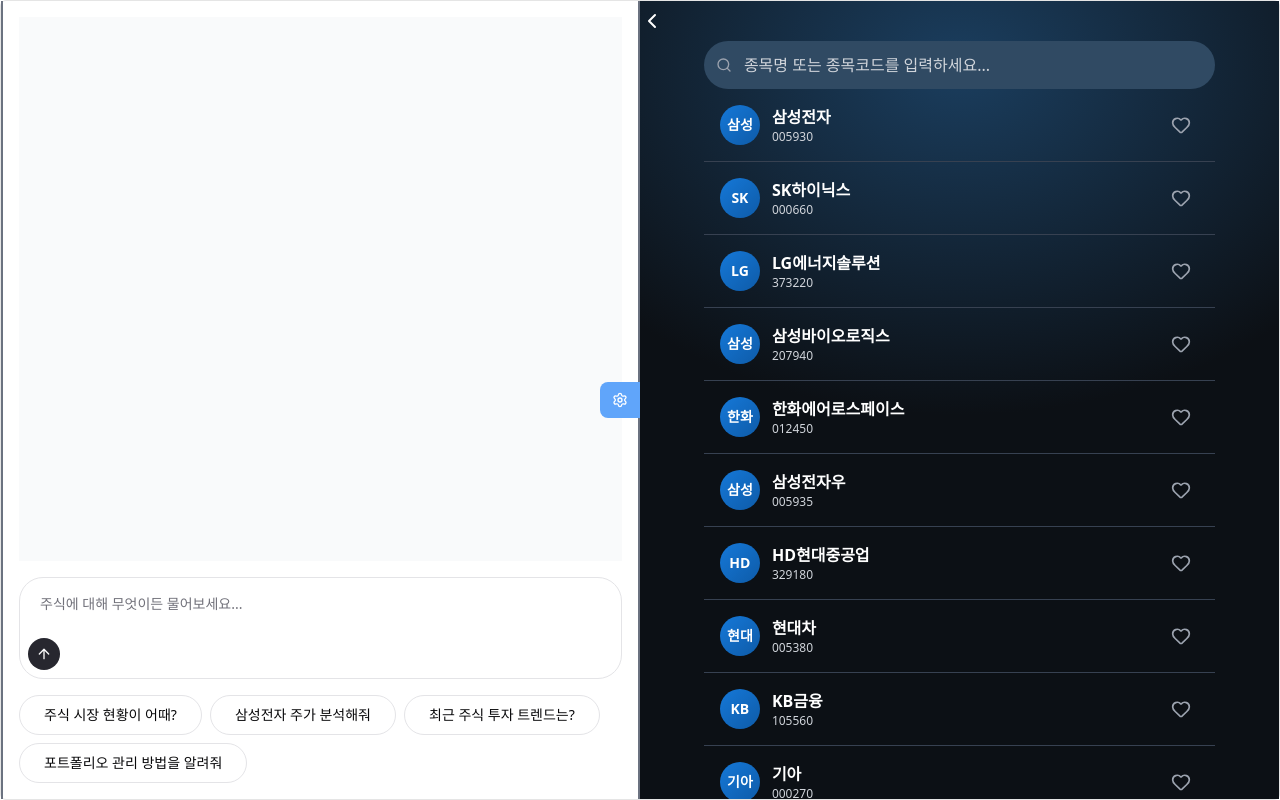
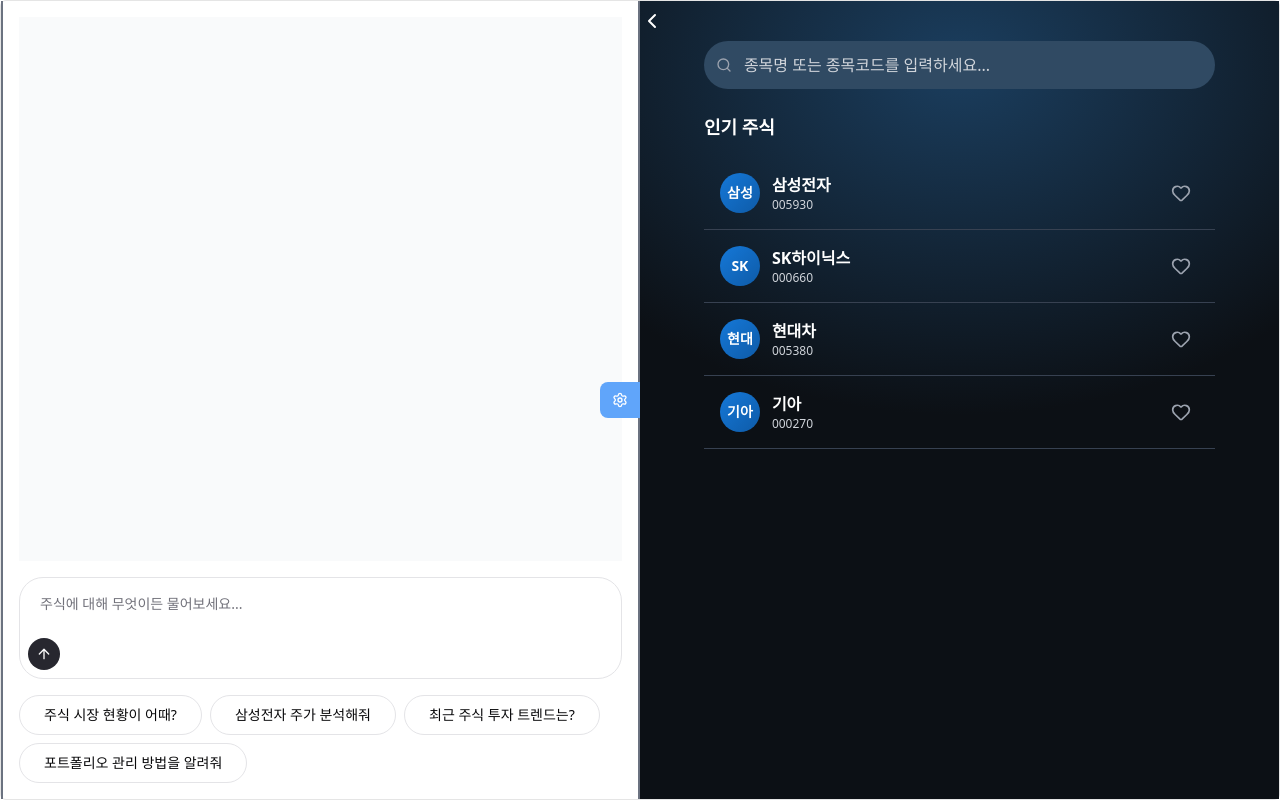
Before and after one commit to miachoidev/mango-stock-monorepo, a Next.js app in the folder client/: page /stock/stock-data in a window 1280 px wide. Built offline with nearby package versions, Linux system fonts and the light colour scheme.

Commit message:
Fix : 종목 검색창 디자인 수정

```diff
--- a/client/src/app/globals.css
+++ b/client/src/app/globals.css
@@ -94,22 +94,12 @@
   overflow: hidden;
   box-shadow: 0 0 10px 0 rgba(0, 0, 0, 0.1);
   cursor: pointer;
-  width: 250px;
+  width: 100%;
   height: 150px;
-  transition: all 0.3s ease;
-}
-
-.main-item-card:hover {
-  transform: scale(1.01);
-  box-shadow: 0 0 20px 0 rgba(0, 0, 0, 0.2);
-}
-
-.main-item-card:active {
-  transform: scale(0.98);
-}
-
-.main-item-card * {
-  pointer-events: none;
+  &:hover {
+    transform: scale(1.01);
+    box-shadow: 0 0 20px 0 rgba(0, 0, 0, 0.2);
+  }
 }
 
 .main-item-card-inner {
--- a/client/src/app/stock/page.tsx
+++ b/client/src/app/stock/page.tsx
@@ -22,21 +22,28 @@ const Main = () => {
   return (
     <div className="h-full flex flex-col relative">
       {/* 헤더 섹션 */}
-      <div className="flex justify-start py-6">
-        <h1 className="text-xl font-bold text-white mb-2">
+      <div className="flex justify-between pt-10 pb-6 px-6">
+        <div className="text-xl font-bold text-white">
           허들러 주식 투자 에이전트
-        </h1>
+        </div>
+        <Button
+          variant="ghost"
+          onClick={handleLogin}
+          className="text-gray-500 hover:bg-gray-800/10"
+        >
+          로그인
+        </Button>
       </div>
 
-      <div className="flex justify-around w-full">
+      <div className="flex justify-between w-full px-6 gap-4">
         <MainItem onClick={() => router.push("/stock/stock-data")} />
         <MainItem2 onClick={() => router.push("/stock/watchlist")} />
       </div>
-      <div className="w-full px-6 mt-10">
+      <div className="w-full px-6 mt-4">
         <MainItem3 />
       </div>
 
-      <div className="w-full px-6 mt-10">
+      <div className="w-full px-6 mt-4">
         <HoldingList />
       </div>
 
--- a/client/src/app/stock/stock-data/page.tsx
+++ b/client/src/app/stock/stock-data/page.tsx
@@ -6,6 +6,7 @@ import { Button } from "@/components/ui/button";
 import { Heart, HeartIcon, Search } from "lucide-react";
 import { WISHLIST_API } from "@/utils/api/wishlist.api";
 import { StockItem } from "@/types/stock";
+import { StockDataItem } from "@/components/stock/stock-data-item";
 
 const StockData = () => {
   const [searchTerm, setSearchTerm] = useState("");
@@ -20,10 +21,8 @@ const StockData = () => {
     setCurrentPage(1); // 검색 시 첫 페이지로 이동
 
     if (term.trim() === "") {
-      // 검색어가 없으면 전체 데이터
-      const { data, total } = STOCK_DATA_API.getStockData(1, itemsPerPage);
-      setFilteredData(data);
-      setTotalCount(total);
+      setFilteredData([]);
+      setTotalCount(0);
     } else {
       // 검색어가 있으면 필터링
       const allData = STOCK_DATA_API.getStockData(1, 10000).data; // 전체 데이터 가져오기
@@ -56,14 +55,6 @@ const StockData = () => {
     }
   };
 
-  // 컴포넌트 마운트 시 초기 데이터 로드
-  useEffect(() => {
-    const { data, total } = STOCK_DATA_API.getStockData(1, itemsPerPage);
-    setFilteredData(data);
-    setTotalCount(total);
-  }, []);
-
-  // 페이지네이션 계산
   const totalPages = Math.ceil(totalCount / itemsPerPage);
 
   const handleStockClick = (stock: StockItem) => {
@@ -73,8 +64,16 @@ const StockData = () => {
     }&name=${encodeURIComponent(stock.name)}`;
   };
 
+  const famousStock = [
+    { code: "005930", name: "삼성전자" },
+    { code: "000660", name: "SK하이닉스" },
+    { code: "005380", name: "현대차" },
+    { code: "000270", name: "기아" },
+  ];
+
   return (
     <div className="h-full w-full pt-10">
+      {/* 검색 바 */}
       <div className="flex gap-3 w-full">
         <div className="relative w-full">
           <Search className="absolute left-3 top-1/2 transform -translate-y-1/2 w-4 h-4 text-gray-400 pointer-events-none" />
@@ -86,6 +85,24 @@ const StockData = () => {
           />
         </div>
       </div>
+
+      {filteredData.length === 0 && searchTerm.trim() !== "" && (
+        <div className="flex items-center justify-center h-full">
+          <p className="text-gray-400">검색 결과가 없습니다.</p>
+        </div>
+      )}
+      {filteredData.length === 0 && searchTerm.trim() === "" && (
+        <div className="mt-6">
+          <h2 className="text-lg font-semibold text-white mb-4">인기 주식</h2>
+          {famousStock.map((stock) => (
+            <StockDataItem
+              key={stock.code}
+              stock={stock}
+              handleStockClick={handleStockClick}
+            />
+          ))}
+        </div>
+      )}
 
       {/* 주식 리스트 */}
       <>
@@ -162,67 +179,4 @@ const StockData = () => {
   );
 };
 
-const StockDataItem = ({
-  stock,
-  handleStockClick,
-}: {
-  stock: StockItem;
-  handleStockClick: (stock: StockItem) => void;
-}) => {
-  const [liked, setLiked] = useState(false);
-
-  useEffect(() => {
-    const wishlist = JSON.parse(localStorage.getItem("wishlist") || "[]");
-    const isFavorite = (code: string) => {
-      return wishlist.some((item: StockItem) => item.code === code) as boolean;
-    };
-    setLiked(isFavorite(stock.code));
-  }, [stock]);
-
-  const handleFavorite = (stock: StockItem) => {
-    if (liked) {
-      WISHLIST_API.removeWishlist({ code: stock.code, name: stock.name });
-    } else {
-      WISHLIST_API.addWishlist({ code: stock.code, name: stock.name });
-    }
-    setLiked(!liked);
-  };
-
-  return (
-    <div
-      className="flex items-center justify-between p-4 bg-none cursor-pointer group border-b border-gray-700 hover:bg-[#19212A]"
-      onClick={() => handleStockClick(stock)}
-    >
-      <div className="flex items-center gap-3">
-        <div className="w-10 h-10 bg-gradient-to-br from-[#1578D8] to-[#0e5ba8] rounded-full flex items-center justify-center text-white font-bold text-sm">
-          {stock.name.slice(0, 2)}
-        </div>
-        <div>
-          <div className="font-semibold text-white transition-colors">
-            {stock.name}
-          </div>
-          <div className="text-xs text-gray-300">{stock.code}</div>
-        </div>
-      </div>
-
-      <div
-        className="p-2 rounded-full transition-colors"
-        onClick={(e) => {
-          e.stopPropagation();
-          handleFavorite(stock);
-        }}
-      >
-        {liked ? (
-          <HeartIcon
-            fill="#4096ff"
-            className="w-5 h-5 cursor-pointer text-blue-400"
-          />
-        ) : (
-          <Heart className="w-5 h-5 cursor-pointer text-gray-400 hover:text-blue-400 transition-colors" />
-        )}
-      </div>
-    </div>
-  );
-};
-
 export default StockData;
--- a/client/src/app/stock/watchlist/page.tsx
+++ b/client/src/app/stock/watchlist/page.tsx
@@ -5,6 +5,7 @@ import { useWatchlist } from "@/hooks/use-watchlist";
 import { Trash2, Star } from "lucide-react";
 import { toast } from "sonner";
 import { useRouter } from "next/navigation";
+import { StockDataItem } from "@/components/stock/stock-data-item";
 
 const Watchlist = () => {
   const { watchlist, removeFromWatchlist } = useWatchlist();
@@ -33,7 +34,7 @@ const Watchlist = () => {
   if (watchlist.length === 0) {
     return (
       <div className="h-full flex flex-col items-center justify-center">
-        <Star className="w-16 h-16 text-gray-300 mb-4" />
+        <Star className="w-12 h-12 text-gray-300 mb-4" />
         <p className="text-gray-500 text-center">
           아직 관심 종목이 없습니다.
           <br />
@@ -41,7 +42,7 @@ const Watchlist = () => {
         </p>
         <button
           onClick={() => router.push("/stock/stock-data")}
-          className="mt-4 px-6 py-2 bg-blue-500 text-white rounded-lg hover:bg-blue-600 transition-colors"
+          className="mt-6 px-6 py-2 bg-blue-600 text-white rounded-lg hover:bg-blue-700 transition-colors"
         >
           종목 검색하기
         </button>
@@ -50,34 +51,18 @@ const Watchlist = () => {
   }
 
   return (
-    <div className="h-full flex flex-col p-6">
+    <div className="h-full flex flex-col mt-6">
       <div className="mb-4">
-        <h2 className="text-lg font-semibold text-gray-800">
-          관심 종목 ({watchlist.length})
-        </h2>
+        <div className="text-xl font-semibold text-white">관심 종목</div>
       </div>
 
-      <div className="flex-1 space-y-2">
+      <div className="">
         {watchlist.map((stock) => (
-          <div
+          <StockDataItem
             key={stock.code}
-            className="bg-white border border-gray-200 rounded-lg p-4 cursor-pointer hover:bg-gray-50 transition-colors"
-            onClick={() => handleStockClick(stock)}
-          >
-            <div className="flex items-center justify-between">
-              <div className="flex-1">
-                <h3 className="font-medium text-gray-900">{stock.name}</h3>
-                <p className="text-sm text-gray-500">{stock.code}</p>
-              </div>
-              <button
-                onClick={(e) => handleRemoveFromWatchlist(e, stock.code)}
-                className="p-1 text-gray-400 hover:text-red-500 transition-colors"
-                aria-label="관심 목록에서 제거"
-              >
-                <Trash2 className="w-4 h-4" />
-              </button>
-            </div>
-          </div>
+            stock={stock}
+            handleStockClick={handleStockClick}
+          />
         ))}
       </div>
     </div>
--- /dev/null
+++ b/client/src/components/stock/stock-data-item.tsx
@@ -0,0 +1,67 @@
+import { StockItem } from "@/types/stock";
+import { WISHLIST_API } from "@/utils/api/wishlist.api";
+import { Heart, HeartIcon } from "lucide-react";
+import { useEffect, useState } from "react";
+
+export const StockDataItem = ({
+  stock,
+  handleStockClick,
+}: {
+  stock: StockItem;
+  handleStockClick: (stock: StockItem) => void;
+}) => {
+  const [liked, setLiked] = useState(false);
+
+  useEffect(() => {
+    const wishlist = JSON.parse(localStorage.getItem("wishlist") || "[]");
+    const isFavorite = (code: string) => {
+      return wishlist.some((item: StockItem) => item.code === code) as boolean;
+    };
+    setLiked(isFavorite(stock.code));
+  }, [stock]);
+
+  const handleFavorite = (stock: StockItem) => {
+    if (liked) {
+      WISHLIST_API.removeWishlist({ code: stock.code, name: stock.name });
+    } else {
+      WISHLIST_API.addWishlist({ code: stock.code, name: stock.name });
+    }
+    setLiked(!liked);
+  };
+
+  return (
+    <div
+      className="flex items-center justify-between p-4 bg-none cursor-pointer group border-b border-gray-700 hover:bg-[#19212A]"
+      onClick={() => handleStockClick(stock)}
+    >
+      <div className="flex items-center gap-3">
+        <div className="w-10 h-10 bg-gradient-to-br from-[#1578D8] to-[#0e5ba8] rounded-full flex items-center justify-center text-white font-bold text-sm">
+          {stock.name.slice(0, 2)}
+        </div>
+        <div>
+          <div className="font-semibold text-white transition-colors">
+            {stock.name}
+          </div>
+          <div className="text-xs text-gray-300">{stock.code}</div>
+        </div>
+      </div>
+
+      <div
+        className="p-2 rounded-full transition-colors"
+        onClick={(e) => {
+          e.stopPropagation();
+          handleFavorite(stock);
+        }}
+      >
+        {liked ? (
+          <HeartIcon
+            fill="#4096ff"
+            className="w-5 h-5 cursor-pointer text-blue-400"
+          />
+        ) : (
+          <Heart className="w-5 h-5 cursor-pointer text-gray-400 hover:text-blue-400 transition-colors" />
+        )}
+      </div>
+    </div>
+  );
+};
```
